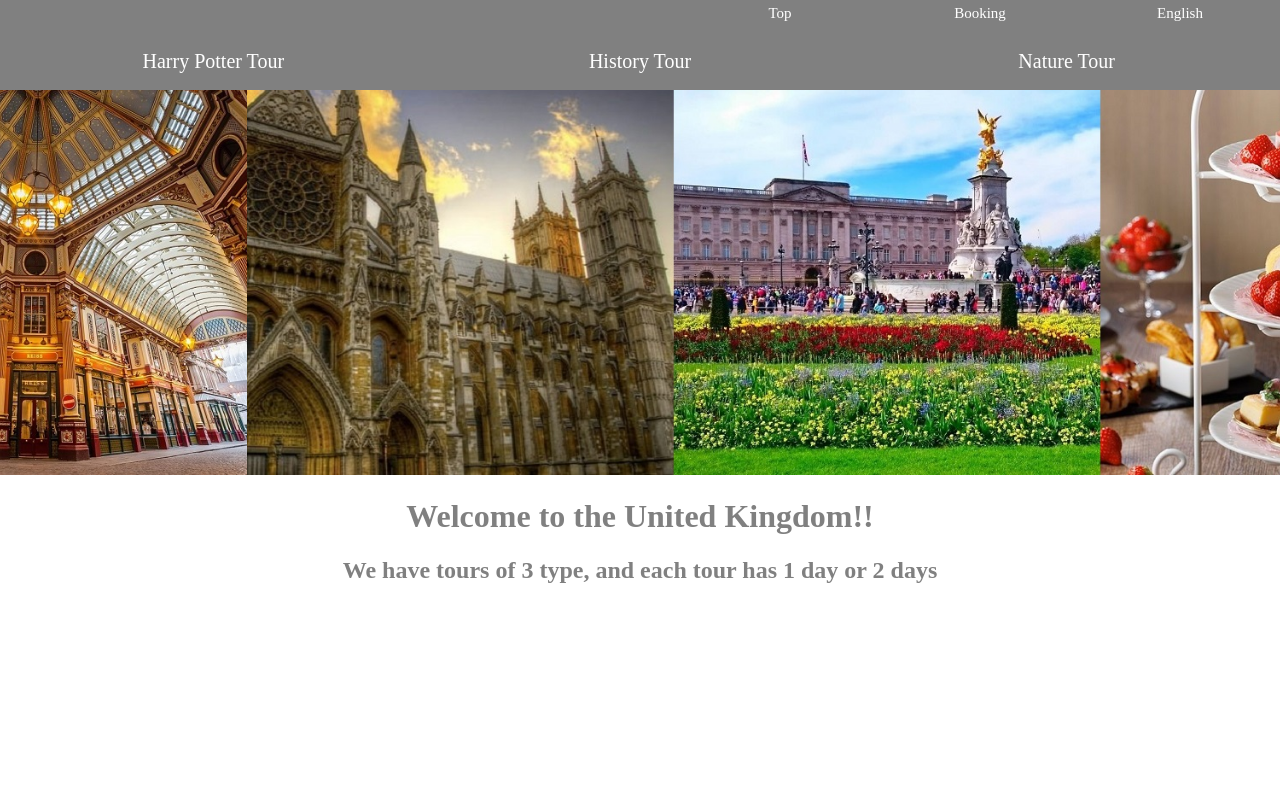
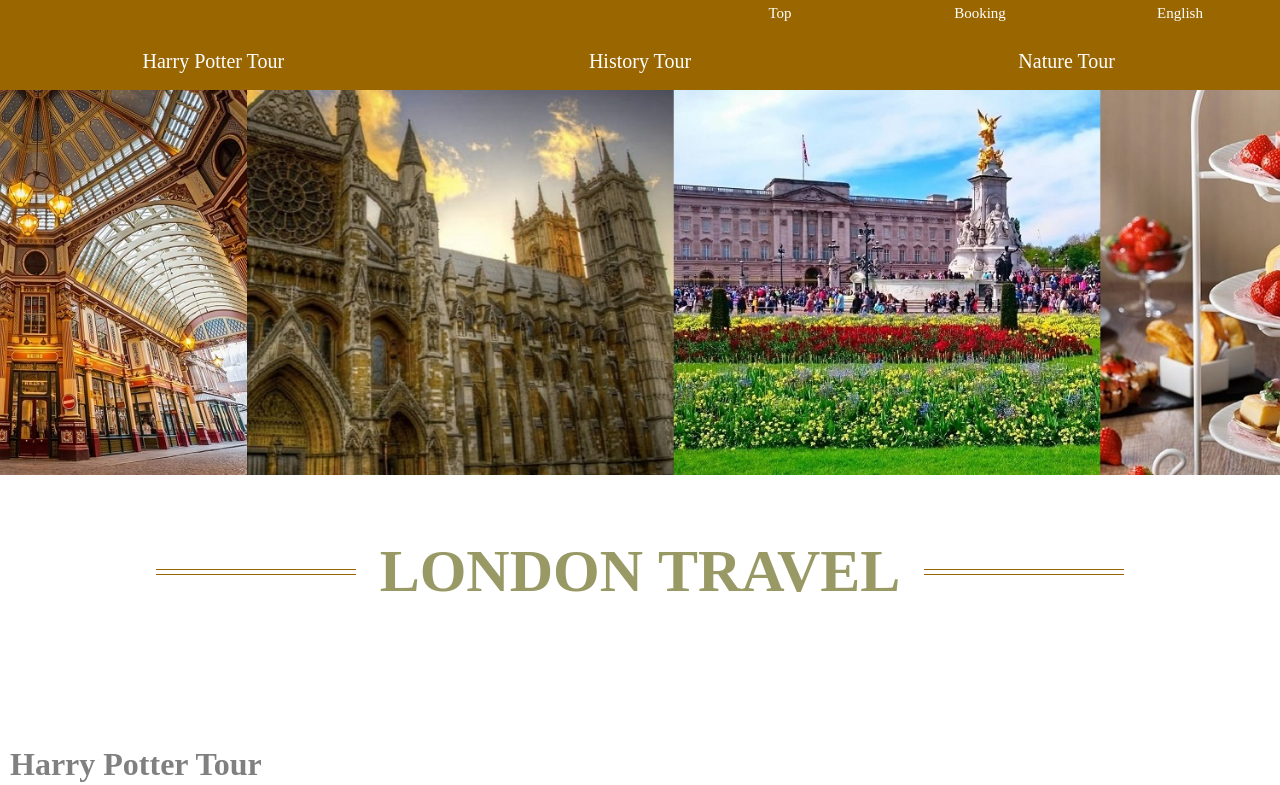
Before and after one commit to ZnnZ0/London-Travel, a plain HTML site: page index.html in a window 1280 px wide. Shown: the top 785 px of the page. Drawn offline with Linux system fonts and the light colour scheme.

Commit message:
header color change, tour page color change

```diff
--- a/css/footer.css
+++ b/css/footer.css
@@ -1,11 +1,10 @@
 footer {
-    color: gray;
+    color: #999966;
     background-color: white;
 }
 
 footer h1 {
     text-align: center;
-    font-style: italic;
 }
 
 footer p {
@@ -15,5 +14,4 @@ footer p {
 
 footer span {
     font-weight: bold;
-    font-style: italic;
 }
--- a/css/header.css
+++ b/css/header.css
@@ -6,7 +6,7 @@ header {
 
     /*font*/
     color: white;
-    background-color: gray;
+    background-color: #996600;
     text-align: center;
 }
 
@@ -85,7 +85,7 @@ header {
 }
 
 .sub-menu li {
-    background-color: lightgray;
+    background-color: #999966;
     transition: all 0.3s ease;
 }
 
@@ -94,9 +94,9 @@ header {
 }
 
 .sub-menu-active li:hover {
-    background-color: lightskyblue;
+    background-color: #e6e69a;
 }
 
 .has-sub-menu:hover {
-    background-color: lightgray;
+    background-color: #999966;
 }
--- a/css/main.css
+++ b/css/main.css
@@ -3,6 +3,41 @@ body {
     background-color: white;
     font-family: 'Times New Roman', Times, serif;
     margin: 0px;
+}
+
+/*logo*/
+.logo {
+    margin-top: 20px;
+    width: 100%;
+    text-align: center;
+    font-size: 30px;
+}
+
+.logo h1 {
+    position: relative;
+    display: inline-block;
+    color: #999966;
+}
+
+.logo h1:before,
+.logo h1:after {
+    content: "";
+    display: block;
+    width: 200px;
+    height: 4px;
+    border-top: 1px solid #996600;
+    border-bottom: 1px solid #996600;
+    position: absolute;
+    top: 50%;
+    margin-top: -2px;
+}
+
+.logo h1:before {
+    left: -224px;
+}
+
+.logo h1:after {
+    right: -224px;
 }
 
 /*slide*/
@@ -93,8 +128,3 @@ body {
 .main-content-tourAbout-slide {
     width: 500px;
 }
-
-#under_main {
-    height: 200px;
-    text-align: center;
-}
--- a/index.html
+++ b/index.html
@@ -6,13 +6,12 @@
     <link rel="stylesheet" href="css/header.css">
     <link rel="stylesheet" href="css/main.css">
     <link rel="stylesheet" href="css/footer.css">
-    <script type="text/javascript" src="js/ready.js"></script>
     <script type="text/javascript" src="js/jump.js"></script>
     <script type="text/javascript" src="js/header.js"></script>
     <script type="text/javascript" src="js/main.js"></script>
 </head>
 
-<body onload="ready()">
+<body onload="readySubList()">
     <header>
         <nav id="upper-menu">
             <ul id="upper-menu-list">
@@ -67,9 +66,6 @@
                         <li><a href="#main-content-tourAbout-natureTour">About</a></li>
                     </ul>
                 </li>
-                <!-- <li>
-                    <a href="page/booking.html">Booking</a>
-                </li> -->
             </ul>
         </nav>
     </header>
@@ -83,12 +79,12 @@
                 <img src="img/main/harryPotterTour_main.jpg"> <!--滑らかにスライドするための重複画像-->
             </div>
         </nav>
-
-        <div id="under_main">
-            <h1 id="whatToExpect">Welcome to the United Kingdom!!</h1>
-            <h2>We have tours of 3 type, and each tour has 1 day or 2 days</h2>
+        <!--Logo-->
+        <div class="logo">
+            <h1>LONDON&nbsp;TRAVEL</h1>
         </div>
 
+        <!--Main-content-about-->
         <div id="main-content-about">
             <!--Harry Potter Tour-->
             <h1 id="main-content-tourAbout-harryPotterTour">Harry Potter Tour</h1>
--- a/js/header.js
+++ b/js/header.js
@@ -1,4 +1,3 @@
-//オンマウスプルダウンメニュー
 function readySubList() {
     var nodeList = document.querySelectorAll(".has-sub-menu"); //プルダウンメニューのNodeList
 
--- a/js/ready.js
+++ /dev/null
@@ -1,4 +0,0 @@
-function ready() {
-    readySubList();
-    readyImg();
-}
```
Also changed, not shown: css/tour.css (+4 -4 lines), 1 other file.
